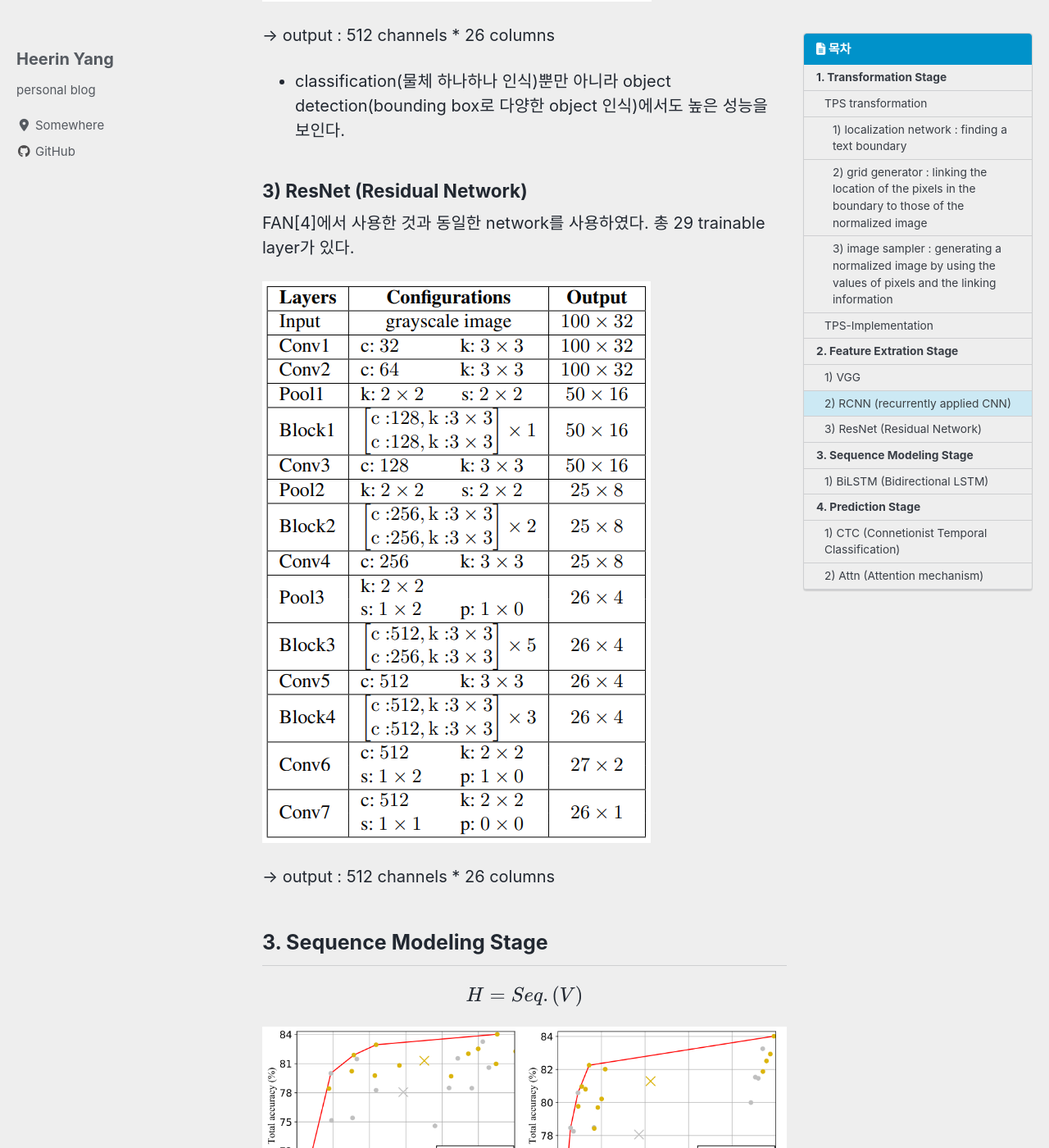
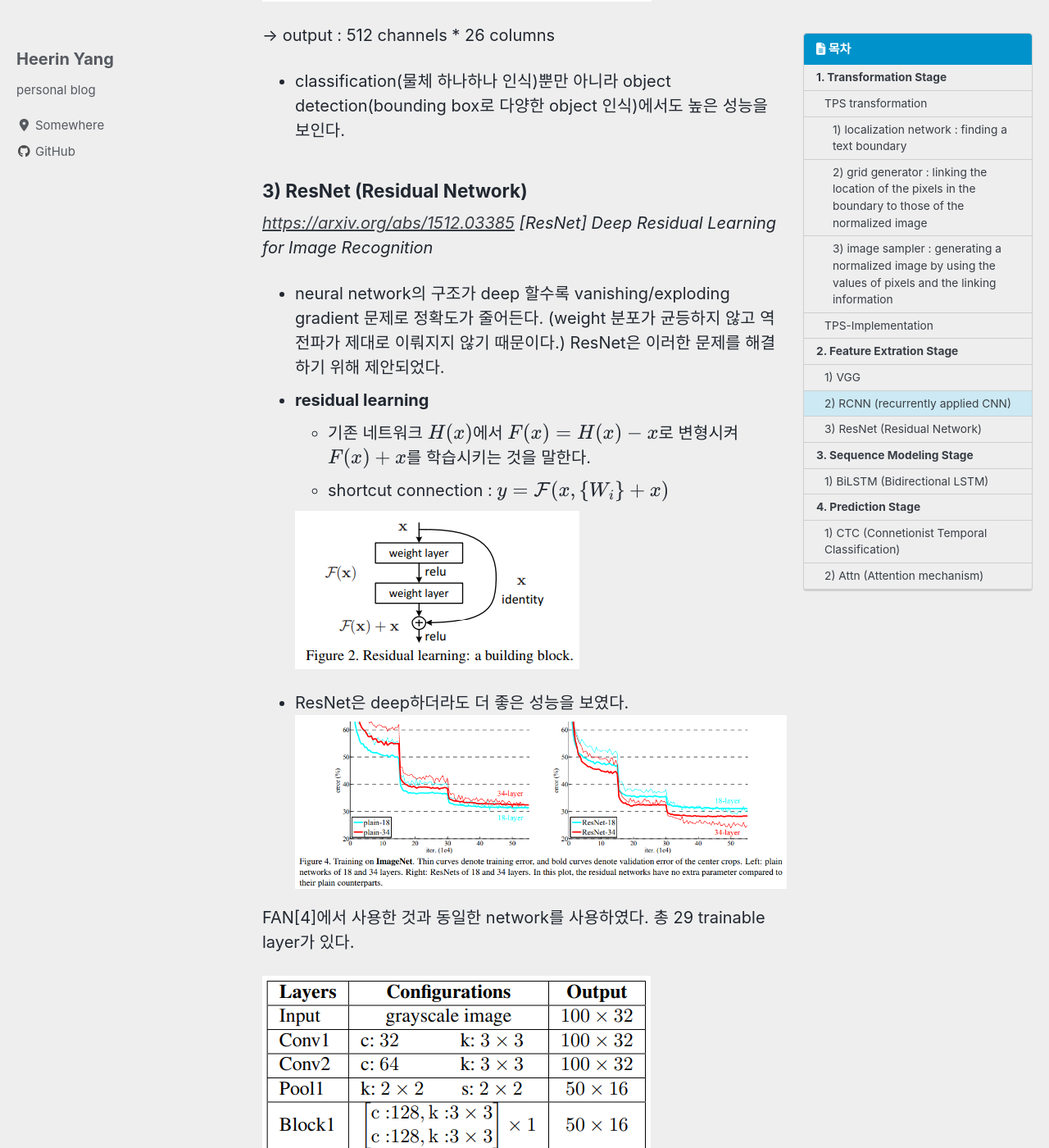
Before and after one commit to hryang06/hryang06.github.io, a Jekyll site: the page built from _posts/2020-04-09-STR-framework.md, in a window 1280 px wide and 1400 px high, scrolled down 6309 px. Shown: the whole window at 82% size. Built offline with Jekyll 4.4.1, drawn with Linux system fonts in a browser that asks for light colours; cached includes are drawn as plain includes; nearby versions of some CDN libraries; formulas are drawn with MathJax 3.

Commit message:
Add ResNet

```diff
--- a/_posts/2020-04-09-STR-framework.md
+++ b/_posts/2020-04-09-STR-framework.md
@@ -110,12 +110,23 @@ gating mechanism으로 recursive하게 적용할 수 있는 RCNN인 Gated RCNN(G
 
 ### 3) ResNet (Residual Network)
 
+*<https://arxiv.org/abs/1512.03385> [ResNet] Deep Residual Learning for Image Recognition*
+
+- neural network의 구조가 deep 할수록 vanishing/exploding gradient 문제로 정확도가 줄어든다. (weight 분포가 균등하지 않고 역전파가 제대로 이뤄지지 않기 때문이다.) ResNet은 이러한 문제를 해결하기 위해 제안되었다.
+- **residual learning**
+    - 기존 네트워크 $$H(x)$$에서 $$F(x) = H(x) - x$$로 변형시켜 $$F(x) + x$$를 학습시키는 것을 말한다.
+    - shortcut connection : $$y = \mathcal{F}(x, \{W_i\} + x)$$
+
+    ![Figure 2](/assets/images/post/resnet/figure2.PNG)
+- ResNet은 deep하더라도 더 좋은 성능을 보였다.
+![Figure 4](/assets/images/post/resnet/figure4.PNG)
+
+
 FAN[4]에서 사용한 것과 동일한 network를 사용하였다. 총 29 trainable layer가 있다.
 
 ![Table 7](/assets/images/post/str/table7.PNG)
 
 -> output : 512 channels * 26 columns
-
 
 
 ## 3. Sequence Modeling Stage
```
Also changed, not shown: assets/images/post/resnet/figure2.PNG (added), assets/images/post/resnet/figure4.PNG (added).
